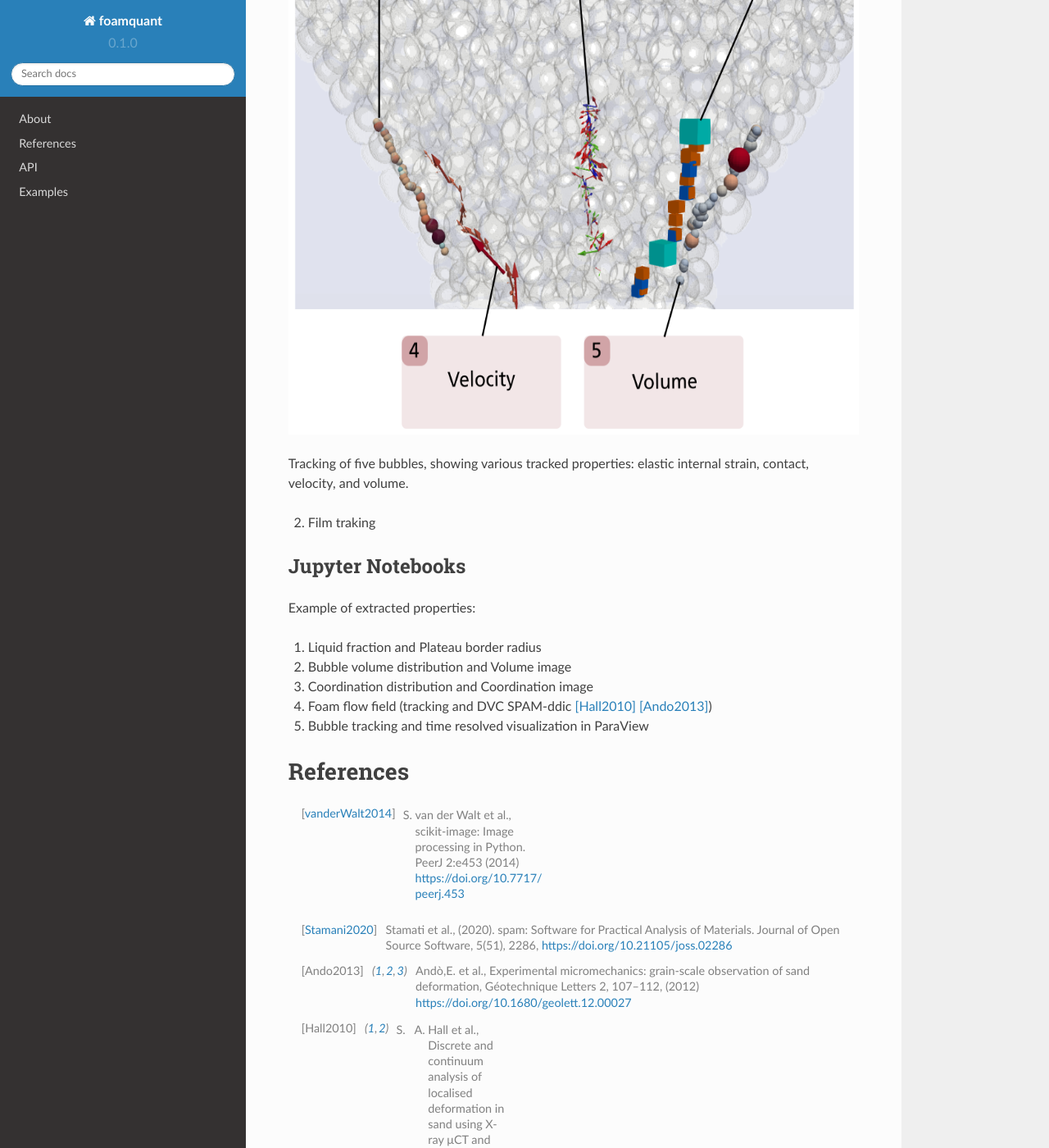
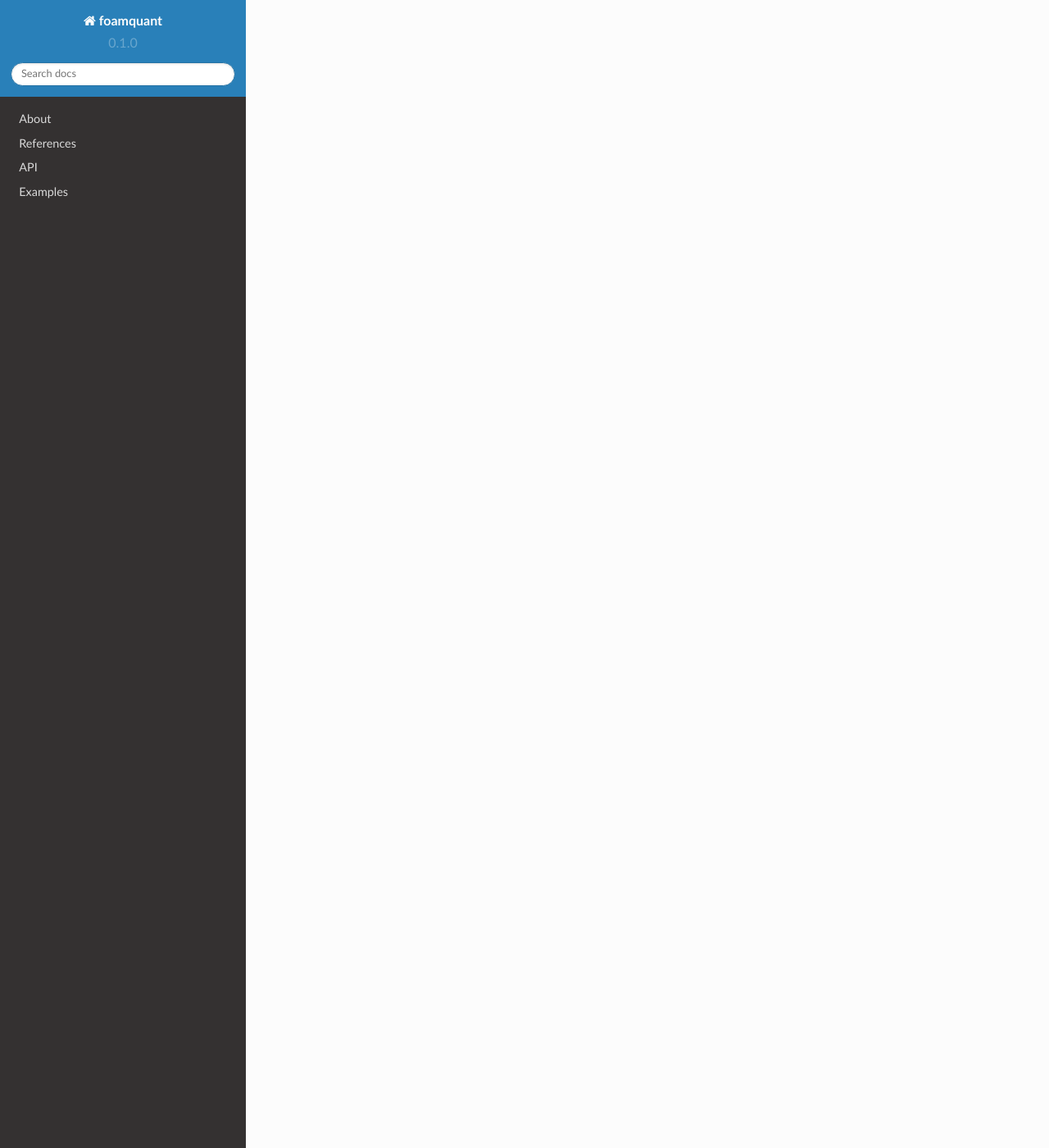
Before and after one commit to floschott/foamquant, a Sphinx documentation site: the page built from docs/source/index.rst, in a window 1280 px wide and 1400 px high, scrolled down 2142 px. Shown: the whole window at 82% size. Built offline with Sphinx 7.4.7 and the Read the Docs theme 2.0.0, drawn with Linux system fonts in a browser that asks for light colours; some of the changed text lies outside the part shown.

Commit message:
Update index.rst

```diff
--- a/docs/source/index.rst
+++ b/docs/source/index.rst
@@ -8,87 +8,6 @@
 We propose a readthedocs documentation with three sections: **API reference**, **Jupyter Notebooks examples** and  **Tutorials**
 
 
-Tools
------------------
-
-.. figure:: Diagram.PNG
-   :scale: 50%
-
-Diagram showing the organisation of the python functions in the different sub-modules. The functions in red are not included in the package yet.
-
-
-
-Elastic and plastic fields quantification tools
------------------
-
-1) Elastic deformation field:
-
-   - Shape field, defined in [Graner2008]_ and first used in [Raufaste2015]_
-
-   - Texture field, defined in [Graner2008]_
-
-.. figure:: shape_texture_3d.PNG
-   :scale: 50%
-
-Shape and texture in 3D
-
-   - Elastic internal strain field, defined in [Graner2008]_
-
-2) Detection of created / disappeared films (contacts)
-
-3) Plastic deformation field (T1)
-
-Label traking
------------------
-The tracking method was inspired by ID-track presented in [Ando2013]_ and uses DVC SPAM-ddic [Hall2010]_ [Ando2013]_.
-
-1) Bubble traking
-
-.. figure:: tracking_3d.PNG
-   :scale: 90%
-
-Tracking of five bubbles, showing various tracked properties: elastic internal strain, contact, velocity, and volume.
-
-2) Film traking
-
-
-Jupyter Notebooks
------------------
-Example of extracted properties:
-
-1) Liquid fraction and Plateau border radius
-
-2) Bubble volume distribution and Volume image
-
-3) Coordination distribution and Coordination image
-
-4) Foam flow field (tracking and DVC SPAM-ddic [Hall2010]_ [Ando2013]_)
-
-5) Bubble tracking and time resolved visualization in ParaView
-
-
-References
-============
-.. [vanderWalt2014] S. van der Walt et al., scikit-image: Image processing in Python. PeerJ 2:e453 (2014) https://doi.org/10.7717/peerj.453
-
-.. [Stamani2020] Stamati et al., (2020). spam: Software for Practical Analysis of Materials. Journal of Open Source Software, 5(51), 2286, https://doi.org/10.21105/joss.02286
-
-.. [Ando2013] Andò,E. et al., Experimental micromechanics: grain-scale observation of sand deformation, Géotechnique Letters 2, 107–112, (2012) https://doi.org/10.1680/geolett.12.00027
-
-.. [Hall2010] S. A. Hall et al., Discrete and continuum analysis of localised deformation in sand using X-ray μCT and volumetric digital image correlation. Géotechnique, 60(5), 315-322, (2010) https://doi.org/10.1680/geot.2010.60.5.315
-
-.. [Graner2008] F. Graner et al., Discrete rearranging disordered patterns, part I: Robust statistical tools in two or three dimensions, Eur. Phys. J. E 25, 349–369 (2008) https://doi.org/10.1140/epje/i2007-10298-8
-
-.. [Raufaste2015] Raufaste, C. et al., Three-dimensional foam flow resolved by fast X-ray tomographic microscopy, EPL, 111, 38004, (2015) https://doi.org/10.1209/0295-5075/111/38004
-
-
-
-
-.. note::
-
-   This project is under development. The Jupyter notebook are not uploaded yet, neither are all the tools.
-
-
 .. toctree::
    :maxdepth: 2
 
```
